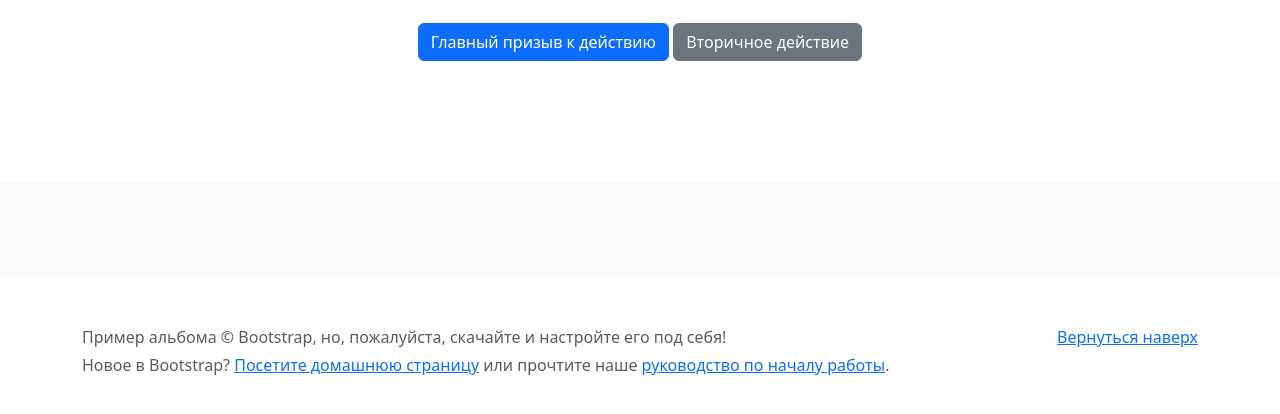
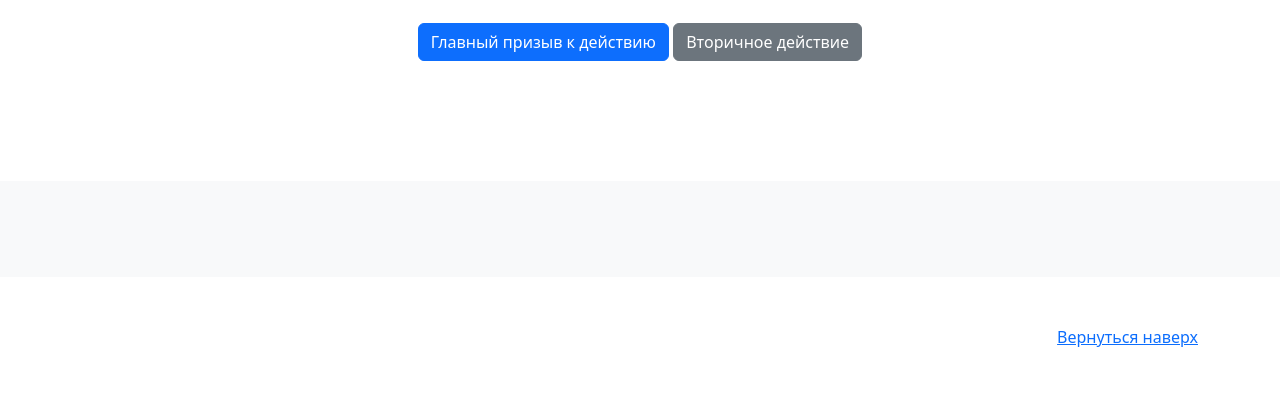
Before and after one commit to MrProdeon/DjangoProject, a Django app: page /blogs/ in a window 1280 px wide. Shown: the part 329-743 px from the top of the page. Run offline with Django 5.2, Linux system fonts and the light colour scheme; data that the repository does not hold is empty.

Commit message:
delete trash

```diff
--- a/blog/templates/blog_base.html
+++ b/blog/templates/blog_base.html
@@ -27,9 +27,6 @@
         <p class="float-end mb-1">
             <a href="#">Вернуться наверх</a>
         </p>
-        <p class="mb-1">Пример альбома © Bootstrap, но, пожалуйста, скачайте и настройте его под себя!</p>
-        <p class="mb-0">Новое в Bootstrap? <a href="/">Посетите домашнюю страницу</a> или прочтите наше <a
-                href="/docs/5.0/getting-started/introduction/">руководство по началу работы</a>.</p>
     </div>
 </footer>
 
```
